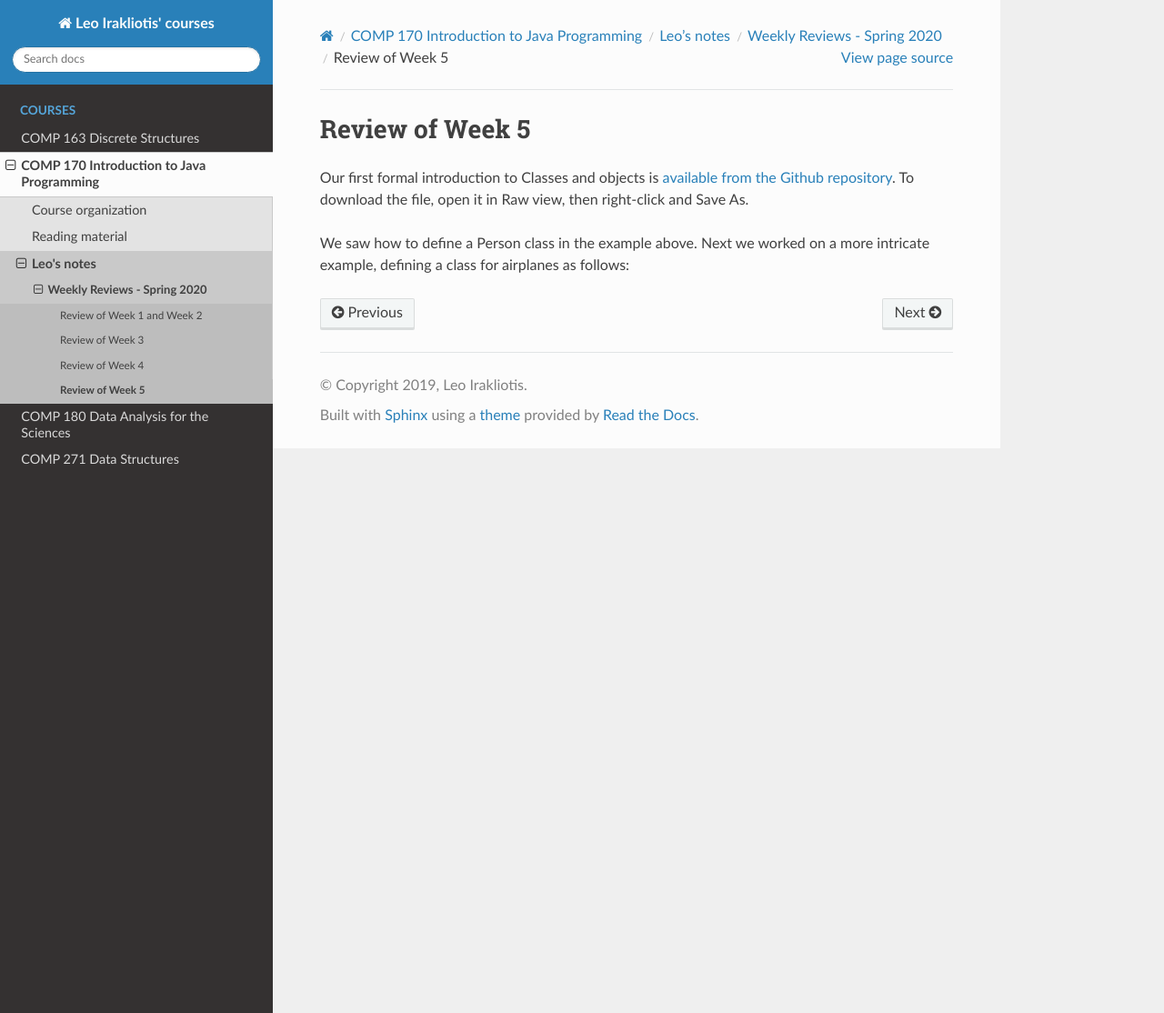
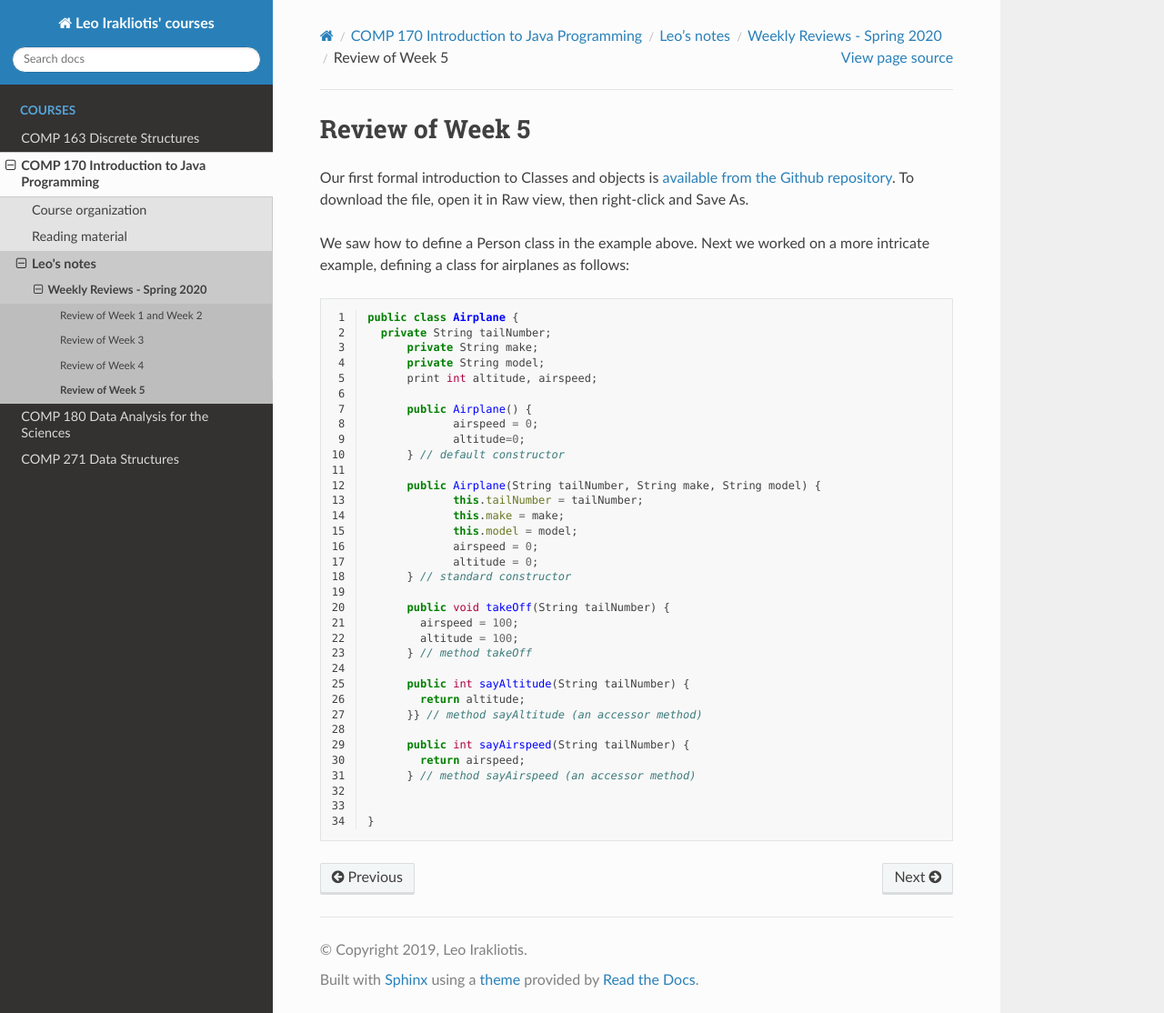
Before and after one commit to sleepyjaree/cdp, a Sphinx documentation site: the page built from source/COMP170/2020Spring/week5.rst, in a window 1280 px wide and 1114 px high. Shown: the whole window at 91% size. Built offline with Sphinx 7.4.7 and the Read the Docs theme 2.0.0, drawn with Linux system fonts in a browser that asks for light colours.

Commit message:
Update Airplane class

```diff
--- a/source/COMP170/2020Spring/week5.rst
+++ b/source/COMP170/2020Spring/week5.rst
@@ -6,7 +6,7 @@ Our first formal introduction to Classes and objects is `available from the Gith
 
 We saw how to define a Person class in the example above. Next we worked on a more intricate example, defining a class for airplanes as follows:
 
-.. code-block::java
+.. code-block:: java
    :linenos:
 
    public class Airplane {
@@ -27,4 +27,19 @@ We saw how to define a Person class in the example above. Next we worked on a mo
 		airspeed = 0;
 		altitude = 0;
 	 } // standard constructor
+
+	 public void takeOff(String tailNumber) {
+	   airspeed = 100;
+	   altitude = 100;
+	 } // method takeOff
+
+	 public int sayAltitude(String tailNumber) {
+	   return altitude;
+	 }} // method sayAltitude (an accessor method)
+
+	 public int sayAirspeed(String tailNumber) {
+	   return airspeed;
+	 } // method sayAirspeed (an accessor method)
+
+
    }
```
